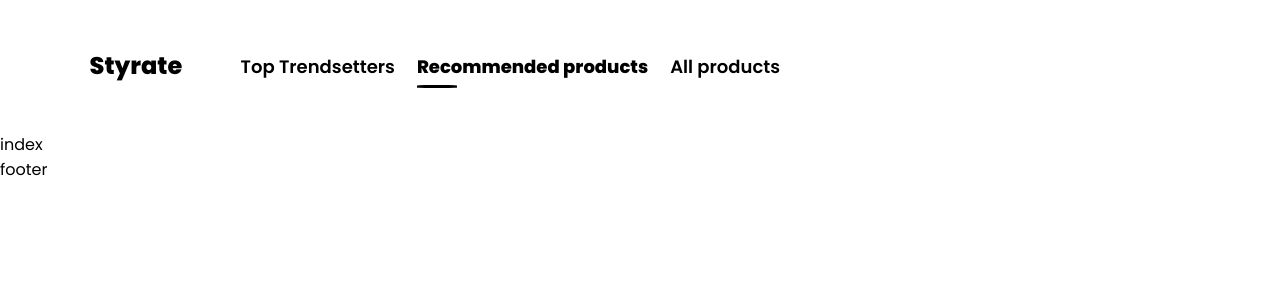
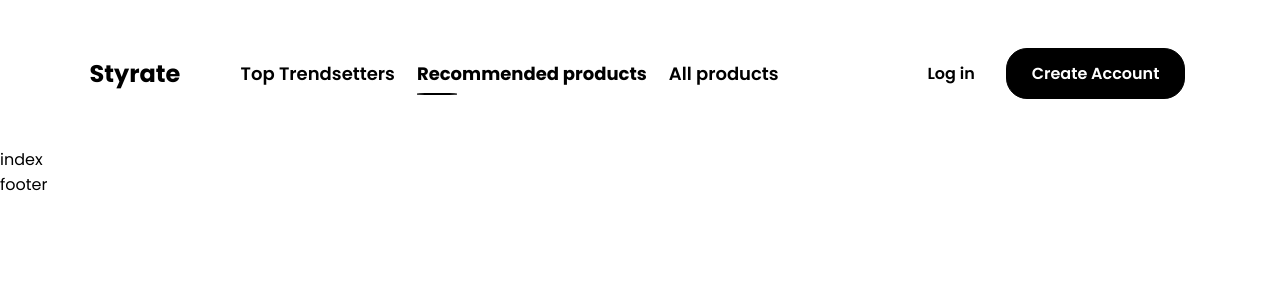
Before and after one commit to tonyykosseifyy/influencer-project, a Next.js app in the folder client/: page / in a window 1280 px wide. Shown: the top 300 px of the page. Built offline with nearby package versions, Linux system fonts and the light colour scheme.

Commit message:
add: navbar buttons animations

```diff
--- a/client/components/elements/navbar.js
+++ b/client/components/elements/navbar.js
@@ -1,6 +1,6 @@
 import React from 'react'
 import styles from "./navbar.module.css";
-import { Logo, NavLink } from "../reusables/reusable";
+import { Logo, NavLink, Button } from "../reusables/reusable";
 import { useRouter } from 'next/router'
 
 
@@ -14,6 +14,11 @@ const navbar = () => {
         <NavLink isActive={router.pathname === "/"} href="/">Recommended products</NavLink>
         <NavLink href="/">All products</NavLink>
       </div>
+
+      <div className={styles.buttonsContainer}>
+        <Button isLight>Log in</Button>
+        <Button>Create Account</Button>
+      </div>
     </nav>
   );
 };
--- a/client/components/elements/navbar.module.css
+++ b/client/components/elements/navbar.module.css
@@ -11,4 +11,5 @@
 	display: flex;
 	align-items: center;
 	margin-left: 60px;
+    flex: 1;
 }
--- a/client/components/reusables/reusable.js
+++ b/client/components/reusables/reusable.js
@@ -16,3 +16,10 @@ export const NavLink = ( props ) => {
     </Link>
   );
 };
+
+export const Button = ( props ) => {
+  const { children, isLight, ...rest } = props ;
+  return (
+    <button className={`${styles.button} ${isLight ? styles.button_light: styles.button_dark}`} {...rest}>{children}</button>
+  )
+}
--- a/client/components/reusables/reusable.module.css
+++ b/client/components/reusables/reusable.module.css
@@ -31,8 +31,38 @@
 	width: 40px ;
 }
 .active {
-	font-weight: 800 ;
+	font-weight: 700 ;
 }
 .active::after {
 	width: 40px ;
 }
+
+.button {
+	padding: 12px 25px;
+	border-radius: 21px;
+	border: none;
+	cursor: pointer;
+	margin-right: 5px ;
+	font-size: 16px;
+	font-weight: 600 ;
+	transition: .25s ease-out ;
+}
+
+.button_dark {
+	background: #000000;
+	color: white;
+	border: 1px solid black ;
+}
+
+.button_dark:hover {
+	background-color: white;
+	color: black ;
+}
+.button_light {
+	color: #000000;
+	background-color: white;
+	border: 1px solid white ;
+}
+.button_light:hover {
+	border-color: black
+}
--- a/client/pages/_app.js
+++ b/client/pages/_app.js
@@ -4,7 +4,7 @@ import { useRouter } from 'next/router'
 import { Poppins } from '@next/font/google'
 
 const poppins = Poppins({
-  weight: ["300","400","500","600","800"],
+  weight: ["300","400","500","600","700","800"],
   subsets:["latin"]
 })
 
--- a/client/styles/globals.css
+++ b/client/styles/globals.css
@@ -2,6 +2,7 @@
   box-sizing: border-box;
   margin: 0 ;
   padding: 0 ;
+  font-family: 'Poppins', sans-serif;
 }
 
 :root {
```
